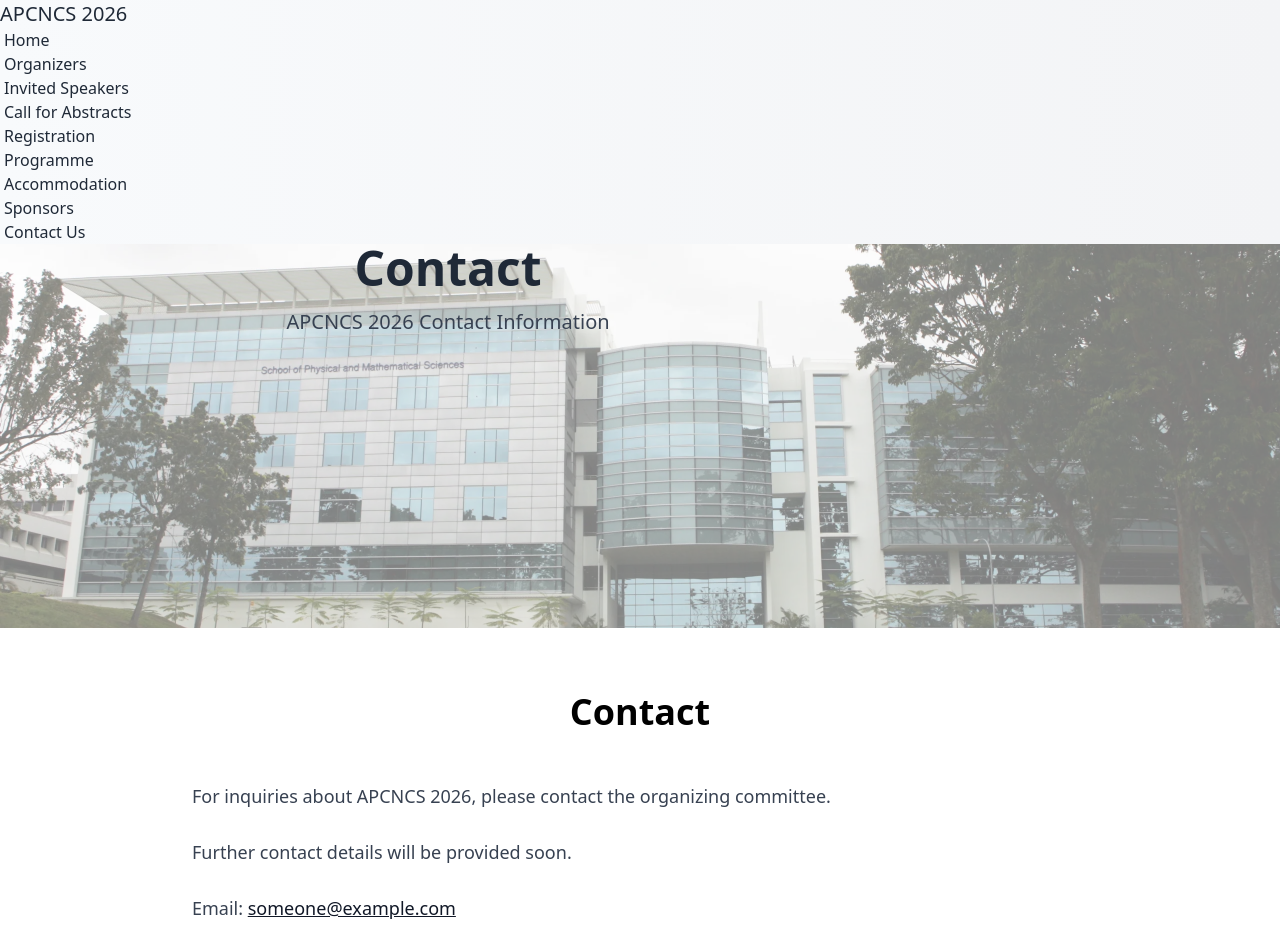
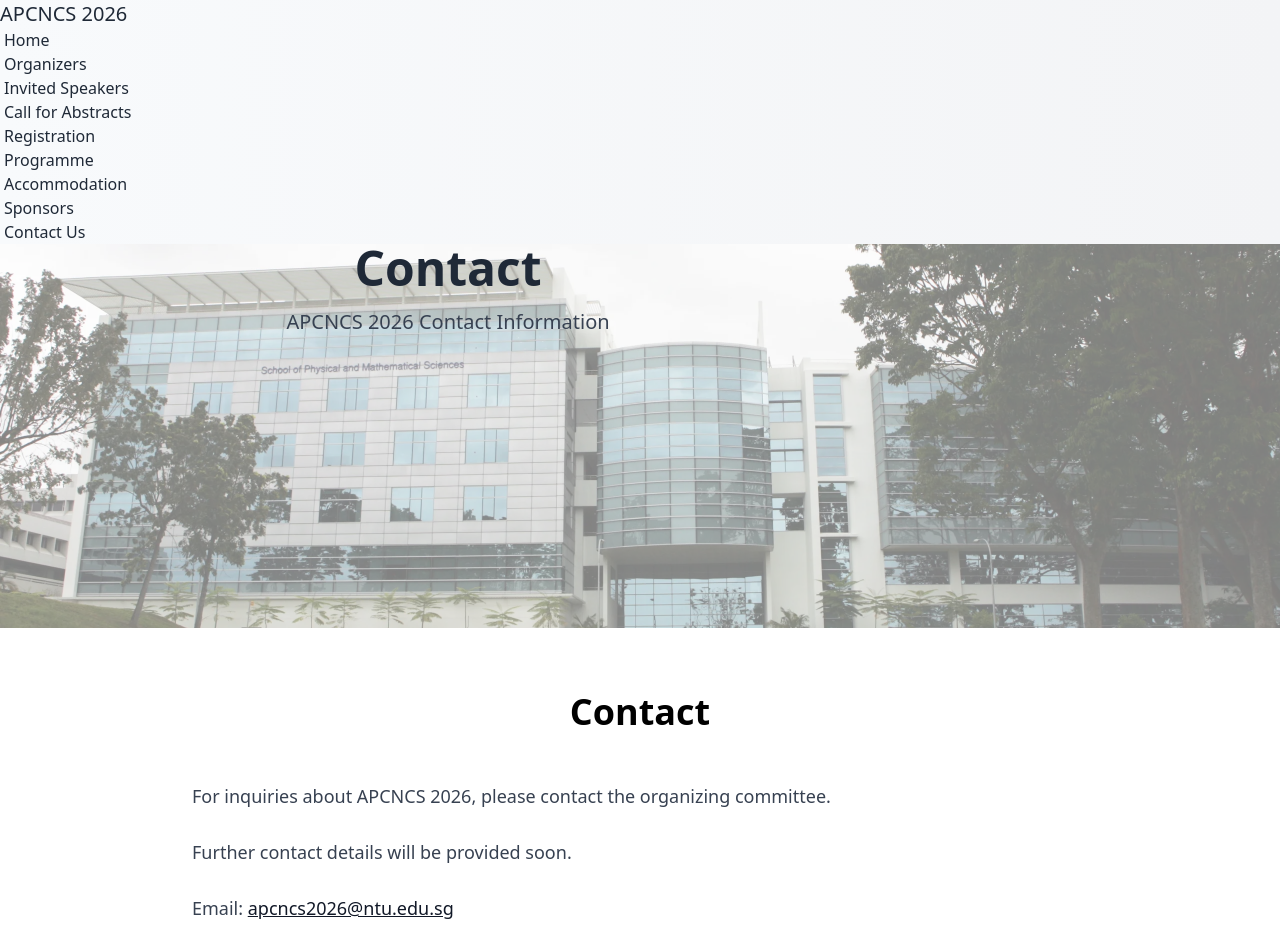
Before and after one commit to apcncs2026/apcncs2026.github.io, a SvelteKit app: page /contact in a window 1280 px wide. Shown: the top 952 px of the page. Built offline with nearby package versions, Linux system fonts and the light colour scheme.

Commit message:
example email edit

```diff
--- a/src/routes/contact/+page.svelte
+++ b/src/routes/contact/+page.svelte
@@ -26,7 +26,7 @@
 			<div class="prose prose-lg max-w-4xl mx-auto">
 				<p>For inquiries about APCNCS 2026, please contact the organizing committee.</p>
 				<p>Further contact details will be provided soon.</p>
-				<p>Email: <Email email="someone@example.com" /></p>
+				<p>Email: <Email email="apcncs2026@ntu.edu.sg" /></p>
 			</div>
 		</div>
 	</section>
--- a/src/routes/sponsors/+page.svelte
+++ b/src/routes/sponsors/+page.svelte
@@ -108,7 +108,7 @@
 		<div class="max-w-4xl mx-auto text-center">
 			<h2 class="text-3xl font-bold mb-6">Interested in Sponsoring?</h2>
 			<p class="text-xl mb-8">
-				For any sponsorship options, please contact us at: <Email email="someone@example.com" class_="text-white underline" />
+				For any sponsorship options, please contact us at: <Email email="apcncs2026@ntu.edu.sg" class_="text-white underline" />
 			</p>
 		</div>
 	</section>
```
